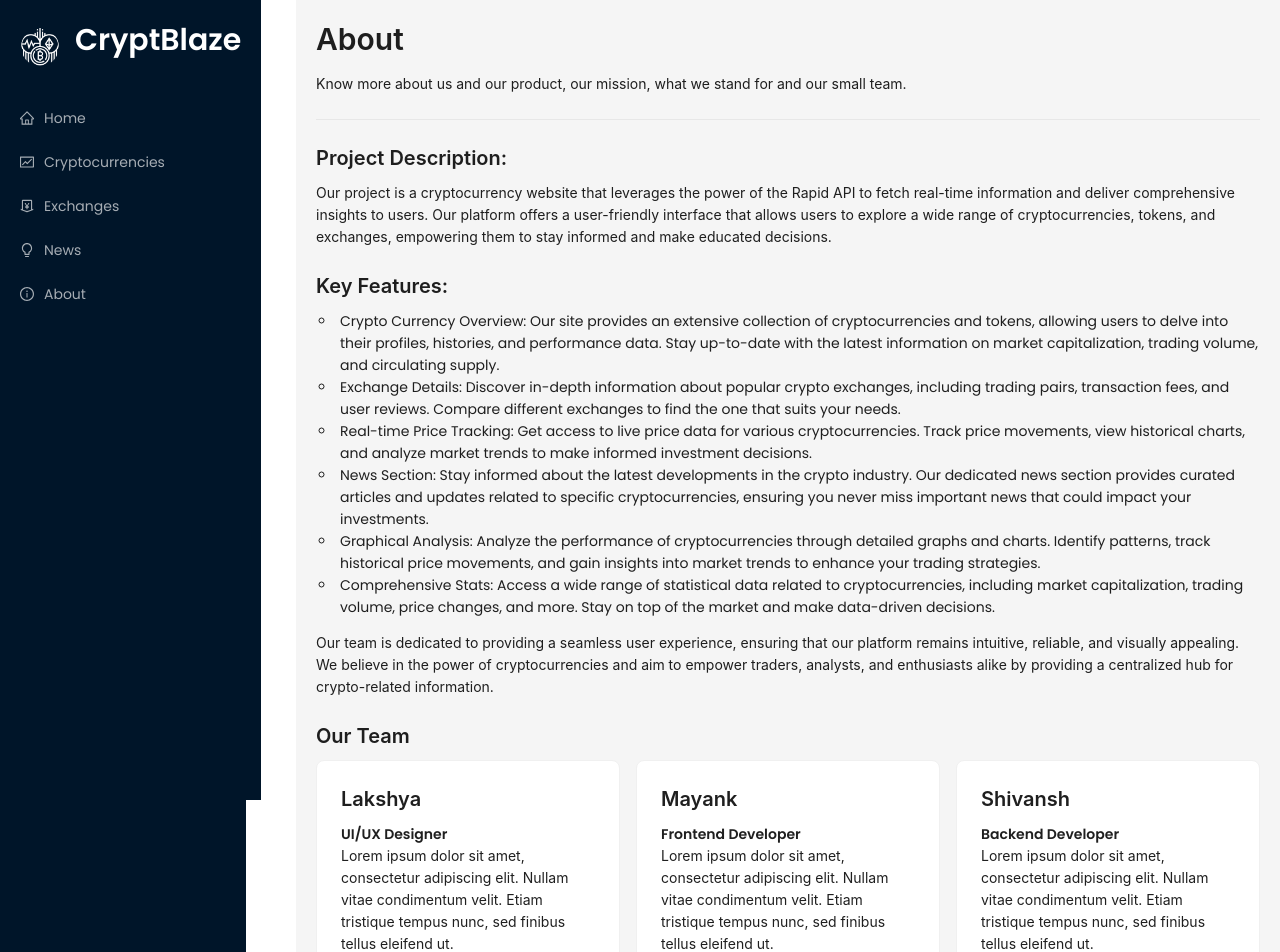
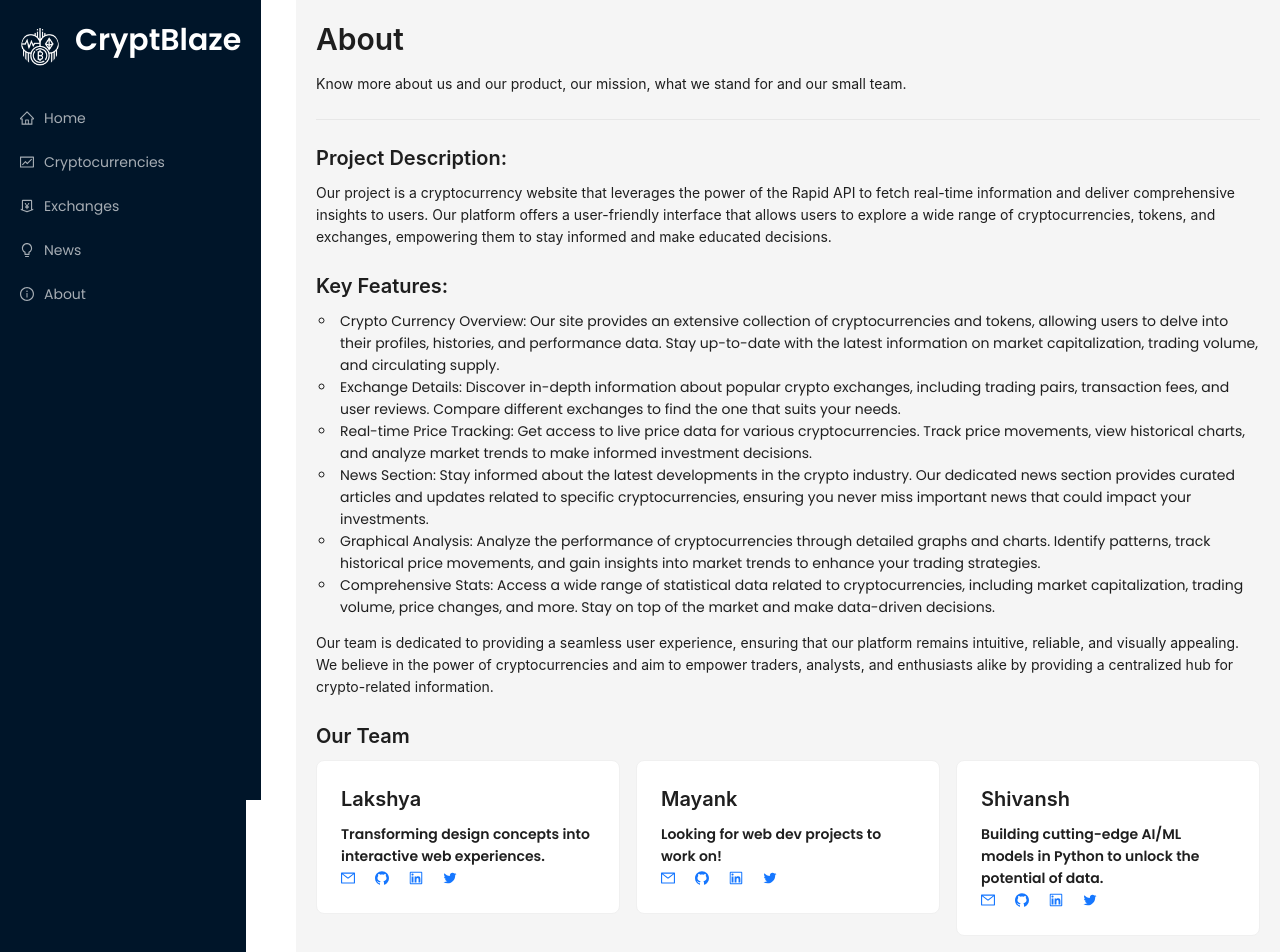
Before and after one commit to LakshyaRoy/Crypto-Sites, a React (Create React App) app: page /about in a window 1280 px wide. Shown: the top 952 px of the page. Built offline with nearby package versions, Linux system fonts and the light colour scheme; no server answers.

Commit message:
changes our team section

```diff
--- a/src/component/About.jsx
+++ b/src/component/About.jsx
@@ -1,43 +1,110 @@
 import React from "react";
 import { Typography, Divider, Row, Col, Card } from "antd";
+import {
+  GithubOutlined,
+  LinkedinOutlined,
+  TwitterOutlined,
+  MailOutlined,
+} from "@ant-design/icons";
 const { Title, Paragraph, Text } = Typography;
 
 const About = () => {
   const teamMembers = [
-        { name: "Lakshya", role: "UI/UX Designer", description: "Lorem ipsum dolor sit amet, consectetur adipiscing elit. Nullam vitae condimentum velit. Etiam tristique tempus nunc, sed finibus tellus eleifend ut." },
-        { name: "Mayank", role: "Frontend Developer", description: "Lorem ipsum dolor sit amet, consectetur adipiscing elit. Nullam vitae condimentum velit. Etiam tristique tempus nunc, sed finibus tellus eleifend ut." },
-        { name: "Shivansh", role: "Backend Developer", description: "Lorem ipsum dolor sit amet, consectetur adipiscing elit. Nullam vitae condimentum velit. Etiam tristique tempus nunc, sed finibus tellus eleifend ut." },
+    {
+      name: "Lakshya",
+      LinkedIn: "https://www.linkedin.com/in/lakshya-roy729/",
+      Twitter: "https://twitter.com/lakshya729",
+      Mail: " Lakshyaroy848@gmail.com",
+      GitHub: "https://github.com/LakshyaRoy",
+      oneLiner:
+        "Transforming design concepts into interactive web experiences.",
+    },
+    {
+      name: "Mayank",
+      LinkedIn: "https://www.linkedin.com/in/mayank-bansal200604012/",
+      Twitter: "https://twitter.com/SimplerMayank",
+      Mail: " mayankbansal125@gmail.com",
+      GitHub: "https://github.com/MayankBansal12",
+      oneLiner: "Looking for web dev projects to work on!",
+    },
+    {
+      name: "Shivansh",
+      LinkedIn: "http://www.linkedin.com/in/shivansh-shekher-ojha-3435651b8",
+      Twitter: "http://www.linkedin.com/in/shivansh-shekher-ojha-3435651b8",
+      Mail: " ssojha0911@gmail.com",
+      GitHub: "https://github.com/Shivansh0911",
+      oneLiner:
+        "Building cutting-edge AI/ML models in Python to unlock the potential of data.",
+    },
   ];
 
   return (
     <div>
       <Title level={2}>About</Title>
       <Paragraph>
-                Know more about us and our product, our mission, what we stand for and our small team.
+        Know more about us and our product, our mission, what we stand for and
+        our small team.
       </Paragraph>
       <Divider />
 
       <Title level={4}>Project Description:</Title>
       <Paragraph>
-                Our project is a cryptocurrency website that leverages the power of the Rapid API to fetch real-time information and deliver comprehensive insights to users. Our platform offers a user-friendly interface that allows users to explore a wide range of cryptocurrencies, tokens, and exchanges, empowering them to stay informed and make educated decisions.
+        Our project is a cryptocurrency website that leverages the power of the
+        Rapid API to fetch real-time information and deliver comprehensive
+        insights to users. Our platform offers a user-friendly interface that
+        allows users to explore a wide range of cryptocurrencies, tokens, and
+        exchanges, empowering them to stay informed and make educated decisions.
       </Paragraph>
 
       <Title level={4}>Key Features:</Title>
       <Paragraph>
         <ul>
-                    <li>Crypto Currency Overview: Our site provides an extensive collection of cryptocurrencies and tokens, allowing users to delve into their profiles, histories, and performance data. Stay up-to-date with the latest information on market capitalization, trading volume, and circulating supply.</li>
-                    <li>Exchange Details: Discover in-depth information about popular crypto exchanges, including trading pairs, transaction fees, and user reviews. Compare different exchanges to find the one that suits your needs.</li>
-                    <li>Real-time Price Tracking: Get access to live price data for various cryptocurrencies. Track price movements, view historical charts, and analyze market trends to make informed investment decisions.</li>
-                    <li>News Section: Stay informed about the latest developments in the crypto industry. Our dedicated news section provides curated articles and updates related to specific cryptocurrencies, ensuring you never miss important news that could impact your investments.</li>
-                    <li>Graphical Analysis: Analyze the performance of cryptocurrencies through detailed graphs and charts. Identify patterns, track historical price movements, and gain insights into market trends to enhance your trading strategies.</li>
-                    <li>Comprehensive Stats: Access a wide range of statistical data related to cryptocurrencies, including market capitalization, trading volume, price changes, and more. Stay on top of the market and make data-driven decisions.</li>
+          <li>
+            Crypto Currency Overview: Our site provides an extensive collection
+            of cryptocurrencies and tokens, allowing users to delve into their
+            profiles, histories, and performance data. Stay up-to-date with the
+            latest information on market capitalization, trading volume, and
+            circulating supply.
+          </li>
+          <li>
+            Exchange Details: Discover in-depth information about popular crypto
+            exchanges, including trading pairs, transaction fees, and user
+            reviews. Compare different exchanges to find the one that suits your
+            needs.
+          </li>
+          <li>
+            Real-time Price Tracking: Get access to live price data for various
+            cryptocurrencies. Track price movements, view historical charts, and
+            analyze market trends to make informed investment decisions.
+          </li>
+          <li>
+            News Section: Stay informed about the latest developments in the
+            crypto industry. Our dedicated news section provides curated
+            articles and updates related to specific cryptocurrencies, ensuring
+            you never miss important news that could impact your investments.
+          </li>
+          <li>
+            Graphical Analysis: Analyze the performance of cryptocurrencies
+            through detailed graphs and charts. Identify patterns, track
+            historical price movements, and gain insights into market trends to
+            enhance your trading strategies.
+          </li>
+          <li>
+            Comprehensive Stats: Access a wide range of statistical data related
+            to cryptocurrencies, including market capitalization, trading
+            volume, price changes, and more. Stay on top of the market and make
+            data-driven decisions.
+          </li>
         </ul>
       </Paragraph>
 
       <Paragraph>
-                Our team is dedicated to providing a seamless user experience, ensuring that our platform remains intuitive, reliable, and visually appealing. We believe in the power of cryptocurrencies and aim to empower traders, analysts, and enthusiasts alike by providing a centralized hub for crypto-related information.
+        Our team is dedicated to providing a seamless user experience, ensuring
+        that our platform remains intuitive, reliable, and visually appealing.
+        We believe in the power of cryptocurrencies and aim to empower traders,
+        analysts, and enthusiasts alike by providing a centralized hub for
+        crypto-related information.
       </Paragraph>
-
 
       <Title level={4}>Our Team</Title>
       <Paragraph>
@@ -46,8 +113,40 @@ const About = () => {
             <Col xs={24} sm={12} md={8} key={index}>
               <Card>
                 <Title level={4}>{member.name}</Title>
-                                <Text strong style={{ "display": "block" }}>{member.role}</Text>
-                                <Text>{member.description}</Text>
+                <Text strong>{member.oneLiner}</Text>
+                <div
+                  style={{
+                    display: "flex",
+                    justifyContent: "start",
+                    alignItems: "center",
+                    gap: "20px",
+                  }}
+                >
+                  <Text strong style={{ display: "block" }}>
+                    <a
+                      href={`mailto:${member.Mail}`}
+                      target="_blank"
+                      rel="noreferrer"
+                    >
+                      <MailOutlined />
+                    </a>
+                  </Text>
+                  <Text strong style={{ display: "block" }}>
+                    <a href={member.GitHub} target="_blank" rel="noreferrer">
+                      <GithubOutlined />
+                    </a>
+                  </Text>
+                  <Text strong style={{ display: "block" }}>
+                    <a href={member.LinkedIn} target="_blank" rel="noreferrer">
+                      <LinkedinOutlined />
+                    </a>
+                  </Text>
+                  <Text strong style={{ display: "block" }}>
+                    <a href={member.Twitter} target="_blank" rel="noreferrer">
+                      <TwitterOutlined />
+                    </a>
+                  </Text>
+                </div>
               </Card>
             </Col>
           ))}
@@ -56,21 +155,33 @@ const About = () => {
 
       <Title level={4}>Mission Statement</Title>
       <Paragraph>
-                Our mission is to be the ultimate companion for crypto enthusiasts, empowering them to stay engaged, informed, and connected in the rapidly evolving world of cryptocurrencies. Inspired by the advancements in technology and the concept of decentralization, we are dedicated to promoting the adoption and understanding of cryptocurrencies.
+        Our mission is to be the ultimate companion for crypto enthusiasts,
+        empowering them to stay engaged, informed, and connected in the rapidly
+        evolving world of cryptocurrencies. Inspired by the advancements in
+        technology and the concept of decentralization, we are dedicated to
+        promoting the adoption and understanding of cryptocurrencies.
       </Paragraph>
       <Paragraph>
-                Through our comprehensive platform, we aim to provide a one-stop solution for crypto geeks, offering a wide range of features including real-time news, in-depth stats, and up-to-date prices. We strive to deliver valuable insights and analysis, enabling users to make informed decisions and navigate the crypto landscape with confidence.
+        Through our comprehensive platform, we aim to provide a one-stop
+        solution for crypto geeks, offering a wide range of features including
+        real-time news, in-depth stats, and up-to-date prices. We strive to
+        deliver valuable insights and analysis, enabling users to make informed
+        decisions and navigate the crypto landscape with confidence.
       </Paragraph>
 
       <Paragraph>
-                As advocates for the emerging asset class of cryptocurrencies, we are committed to fostering education, exploration, and participation in this exciting space. By providing a reliable and user-friendly platform, we seek to empower individuals to embrace the potential of crypto and contribute to the ongoing digital revolution.
-
+        As advocates for the emerging asset class of cryptocurrencies, we are
+        committed to fostering education, exploration, and participation in this
+        exciting space. By providing a reliable and user-friendly platform, we
+        seek to empower individuals to embrace the potential of crypto and
+        contribute to the ongoing digital revolution.
       </Paragraph>
 
       <Paragraph>
-                Join us on this journey as we shape the future of finance and empower individuals to embrace the opportunities presented by the world of cryptocurrencies.
+        Join us on this journey as we shape the future of finance and empower
+        individuals to embrace the opportunities presented by the world of
+        cryptocurrencies.
       </Paragraph>
-
     </div>
   );
 };
```
Lines whose indentation alone changed are shown as unchanged.
